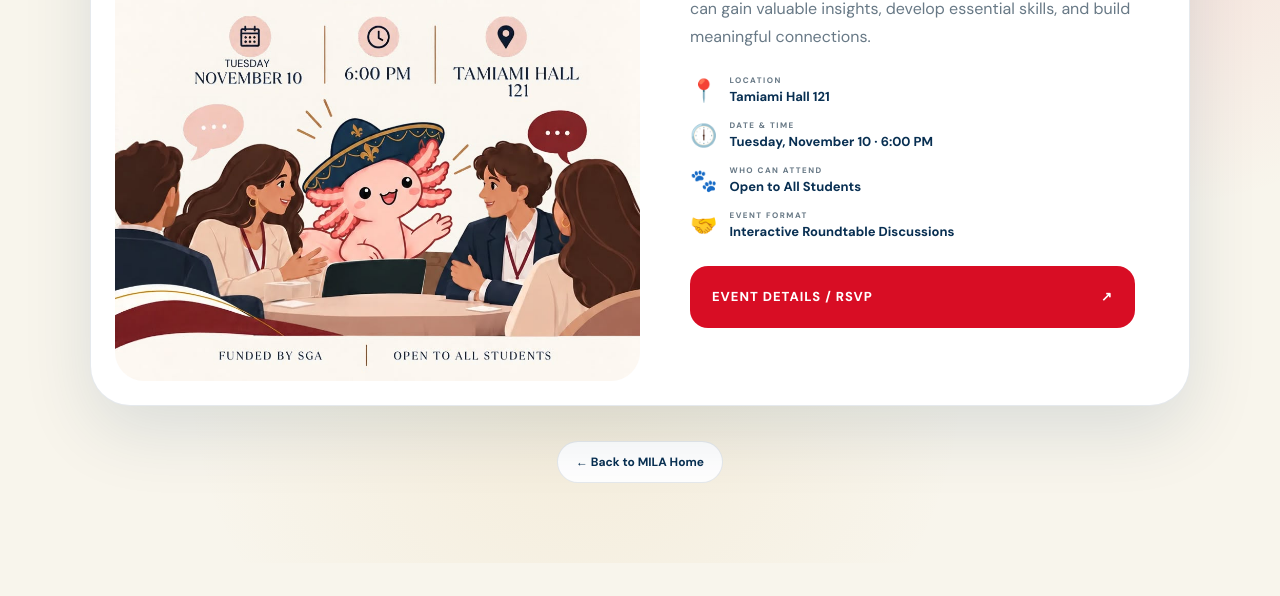
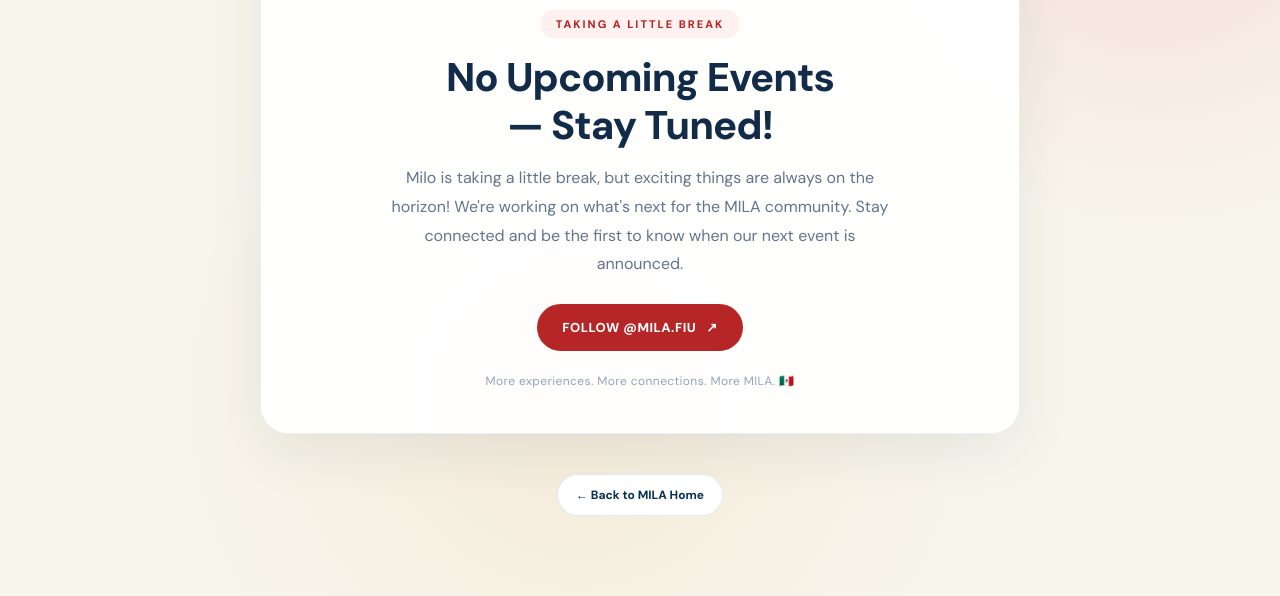
Before and after one commit to rocasper1805/mila-fiu-website, a plain HTML site: page events.html in a window 1280 px wide. Shown: the part 743-1339 px from the top of the page. Before the commit the page ends 1306 px from the top, so only its background shows below. Drawn offline with nearby package versions, Linux system fonts and the light colour scheme.

Commit message:
Update Future Events with Milo resting GIF

```diff
--- a/events.html
+++ b/events.html
@@ -4,28 +4,123 @@
 
 <head>
     <meta charset="UTF-8">
-
-    <meta
-        name="viewport"
-        content="width=device-width, initial-scale=1.0"
-    >
+    <meta name="viewport" content="width=device-width, initial-scale=1.0">
 
     <title>Future Events | MILA FIU</title>
 
     <meta
         name="description"
-        content="Upcoming events from the Mexican Innovation & Leadership Association at FIU."
+        content="Stay up to date with upcoming events from the Mexican Innovation & Leadership Association at FIU."
     >
 
     <link rel="stylesheet" href="styles.css">
 
     <style>
-        /* Keep the entire event flyer visible */
-        .event-image img {
+        /* No upcoming events section */
+
+        .no-events-section {
             width: 100%;
+            max-width: 760px;
+            margin: 30px auto 40px;
+            padding: 38px 28px 44px;
+            text-align: center;
+            background: rgba(255, 255, 255, 0.94);
+            border: 1px solid rgba(20, 45, 75, 0.08);
+            border-radius: 28px;
+            box-shadow: 0 18px 55px rgba(20, 45, 75, 0.08);
+        }
+
+        .no-events-gif {
+            display: block;
+            width: 100%;
+            max-width: 390px;
             height: auto;
+            margin: 0 auto 12px;
             object-fit: contain;
+        }
+
+        .no-events-label {
+            display: inline-block;
+            margin-bottom: 14px;
+            padding: 8px 16px;
+            border-radius: 30px;
+            background: #fff1ef;
+            color: #b62626;
+            font-size: 11px;
+            font-weight: 800;
+            letter-spacing: 2px;
+            text-transform: uppercase;
+        }
+
+        .no-events-section h2 {
+            margin: 0 0 15px;
+            color: #122b49;
+            font-size: clamp(27px, 4vw, 40px);
+            font-weight: 800;
+            line-height: 1.2;
+            letter-spacing: -1px;
+        }
+
+        .no-events-description {
+            max-width: 510px;
+            margin: 0 auto 25px;
+            color: #64748b;
+            font-size: 16px;
+            line-height: 1.8;
+        }
+
+        .no-events-instagram {
+            display: inline-flex;
+            align-items: center;
+            justify-content: center;
+            gap: 10px;
+            padding: 15px 25px;
+            border-radius: 50px;
+            background: #b62626;
+            color: #ffffff;
+            font-size: 13px;
+            font-weight: 800;
+            letter-spacing: 0.5px;
+            text-decoration: none;
+            transition:
+                transform 0.25s ease,
+                background 0.25s ease,
+                box-shadow 0.25s ease;
+        }
+
+        .no-events-instagram:hover {
+            transform: translateY(-3px);
+            background: #931c1c;
+            box-shadow: 0 10px 25px rgba(182, 38, 38, 0.2);
+        }
+
+        .no-events-note {
             display: block;
+            margin-top: 22px;
+            color: #94a3b8;
+            font-size: 12px;
+            letter-spacing: 0.4px;
+        }
+
+        @media (max-width: 600px) {
+            .no-events-section {
+                margin-top: 20px;
+                padding: 25px 18px 35px;
+                border-radius: 22px;
+            }
+
+            .no-events-gif {
+                max-width: 300px;
+            }
+
+            .no-events-description {
+                font-size: 14px;
+            }
+
+            .no-events-instagram {
+                padding: 14px 20px;
+                font-size: 12px;
+            }
         }
     </style>
 
@@ -34,7 +129,7 @@
 <body>
 
     <!-- ========================================
-         FLOATING MENU
+         FLOATING NAVIGATION MENU
     ========================================= -->
 
     <div class="menu-wrapper">
@@ -126,20 +221,12 @@
 
 
     <!-- ========================================
-         EVENTS PAGE
+         FUTURE EVENTS PAGE
     ========================================= -->
 
     <main class="events-page">
 
-        <!-- MILO -->
-
-        <img
-            src="assets/milo-cool.png"
-            class="events-milo"
-            alt="Milo, MILA mascot"
-        >
-
-        <!-- HEADER -->
+        <!-- PAGE HEADER -->
 
         <header class="events-header">
 
@@ -159,140 +246,69 @@
 
 
         <!-- ========================================
-             EVENT CARD
+             NO UPCOMING EVENTS
         ========================================= -->
 
-        <article class="event-card">
+        <section
+            class="no-events-section"
+            aria-labelledby="noEventsTitle"
+        >
 
-            <!-- EVENT FLYER -->
-
-            <div class="event-image">
+            <!-- ANIMATED MILO GIF -->
 
             <img
-                    src="assets/M&amp;M mila.jpeg"
-                    alt="Mentors and Mentees Night event flyer"
+                src="assets/No Upcoming Events — Stay Tuned.gif"
+                class="no-events-gif"
+                alt="Milo relaxing while waiting for MILA's next event"
             >
 
-            </div>
+            <!-- STATUS -->
 
-
-            <!-- EVENT CONTENT -->
-
-            <div class="event-content">
-
-                <!-- DATE -->
-
-                <span class="event-date">
-                    NOVEMBER 10 · 6:00 PM
+            <span class="no-events-label">
+                TAKING A LITTLE BREAK
             </span>
 
             <!-- TITLE -->
 
-                <h2>
-                    Mentors &amp;<br>
-                    Mentees Night
+            <h2 id="noEventsTitle">
+                No Upcoming Events<br>
+                — Stay Tuned!
             </h2>
 
             <!-- DESCRIPTION -->
 
-                <p class="event-description">
-                    Connect. Learn. Grow.
-                    Join us for an interactive evening of
-                    roundtable discussions with professionals,
-                    where students can gain valuable insights,
-                    develop essential skills, and build
-                    meaningful connections.
+            <p class="no-events-description">
+                Milo is taking a little break, but exciting
+                things are always on the horizon!
+
+                We're working on what's next for the MILA
+                community. Stay connected and be the first
+                to know when our next event is announced.
             </p>
 
+            <!-- INSTAGRAM BUTTON -->
 
-                <!-- ========================================
-                     EVENT DETAILS
-                ========================================= -->
+            <a
+                href="https://www.instagram.com/mila.fiu/?hl=es"
+                target="_blank"
+                rel="noopener noreferrer"
+                class="no-events-instagram"
+            >
+                FOLLOW @MILA.FIU
+                <span aria-hidden="true">↗</span>
+            </a>
 
-                <div class="event-details">
+            <!-- FOOTNOTE -->
 
-                    <!-- LOCATION -->
+            <span class="no-events-note">
+                More experiences. More connections.
+                More MILA. 🇲🇽
+            </span>
 
-                    <div>
-
-                        <span>📍</span>
-
-                        <div>
-                            <small>LOCATION</small>
-                            <strong>Tamiami Hall 121</strong>
-                        </div>
-
-                    </div>
-
-                    <!-- DATE AND TIME -->
-
-                    <div>
-
-                        <span>🕕</span>
-
-                        <div>
-                            <small>DATE &amp; TIME</small>
-                            <strong>
-                                Tuesday, November 10 · 6:00 PM
-                            </strong>
-                        </div>
-
-                    </div>
-
-                    <!-- ATTENDEES -->
-
-                    <div>
-
-                        <span>🐾</span>
-
-                        <div>
-                            <small>WHO CAN ATTEND</small>
-                            <strong>Open to All Students</strong>
-                        </div>
-
-                    </div>
-
-                    <!-- FORMAT -->
-
-                    <div>
-
-                        <span>🤝</span>
-
-                        <div>
-                            <small>EVENT FORMAT</small>
-                            <strong>
-                                Interactive Roundtable Discussions
-                            </strong>
-                        </div>
-
-                    </div>
-
-                </div>
+        </section>
 
 
-                <!-- ========================================
-                     RSVP - CORRECT LINK
-                ========================================= -->
-
-                <a
-                    href="https://fiu.campuslabs.com/engage/event/12929241"
-                    target="_blank"
-                    rel="noopener noreferrer"
-                    class="rsvp"
-                >
-
-                    EVENT DETAILS / RSVP
-
-                    <span>↗</span>
-
-                </a>
-
-            </div>
-
-        </article>
-
-
-        <!-- BACK HOME -->
+        <!-- BACK TO HOME -->
 
         <a
             href="index.html"
@@ -366,7 +382,6 @@
 
                 if (event.key === "Escape") {
                     closeMenu();
-                    menuToggle.classList.remove("open");
                     menuToggle.focus();
                 }
 
```
Also changed, not shown: assets/No Upcoming Events — Stay Tuned.gif (added). Lines whose indentation alone changed are shown as unchanged.
